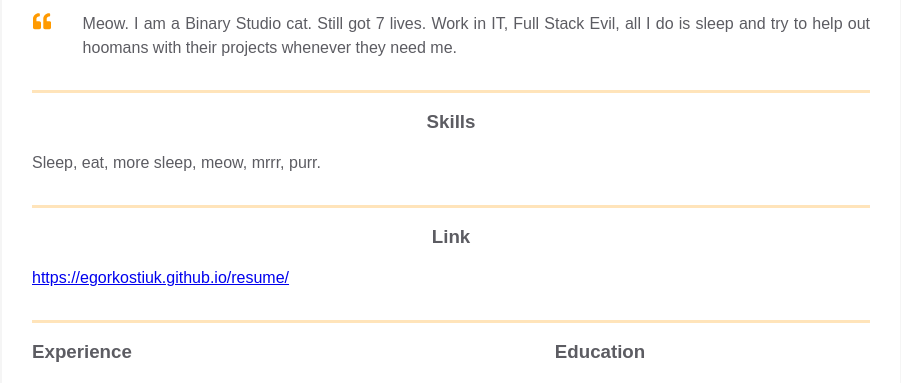
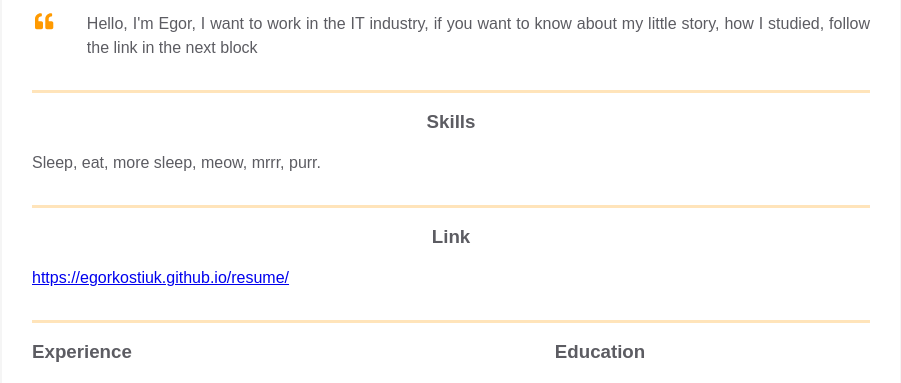
Before and after one commit to EgorKostiuk/homepage, a plain HTML site: page index.html in a window 1280 px wide. Shown: the part 338-721 px from the top of the page, without its empty margins (189-1090 px from the left). Drawn offline with Linux system fonts and the light colour scheme.

Commit message:
Updated info about me

```diff
--- a/index.html
+++ b/index.html
@@ -60,10 +60,7 @@
                   </path>
                 </svg>
               </div>
-              <p class="intro_text">Meow.
-                I am a Binary Studio cat. Still got 7 lives. Work in IT, Full Stack Evil,
-                all I do is sleep and try to help out hoomans with their projects whenever
-                they need me.
+              <p class="intro_text">Hello, I'm Egor, I want to work in the IT industry, if you want to know about my little story, how I studied, follow the link in the next block
               </p>
             </div>
           </div>
```
